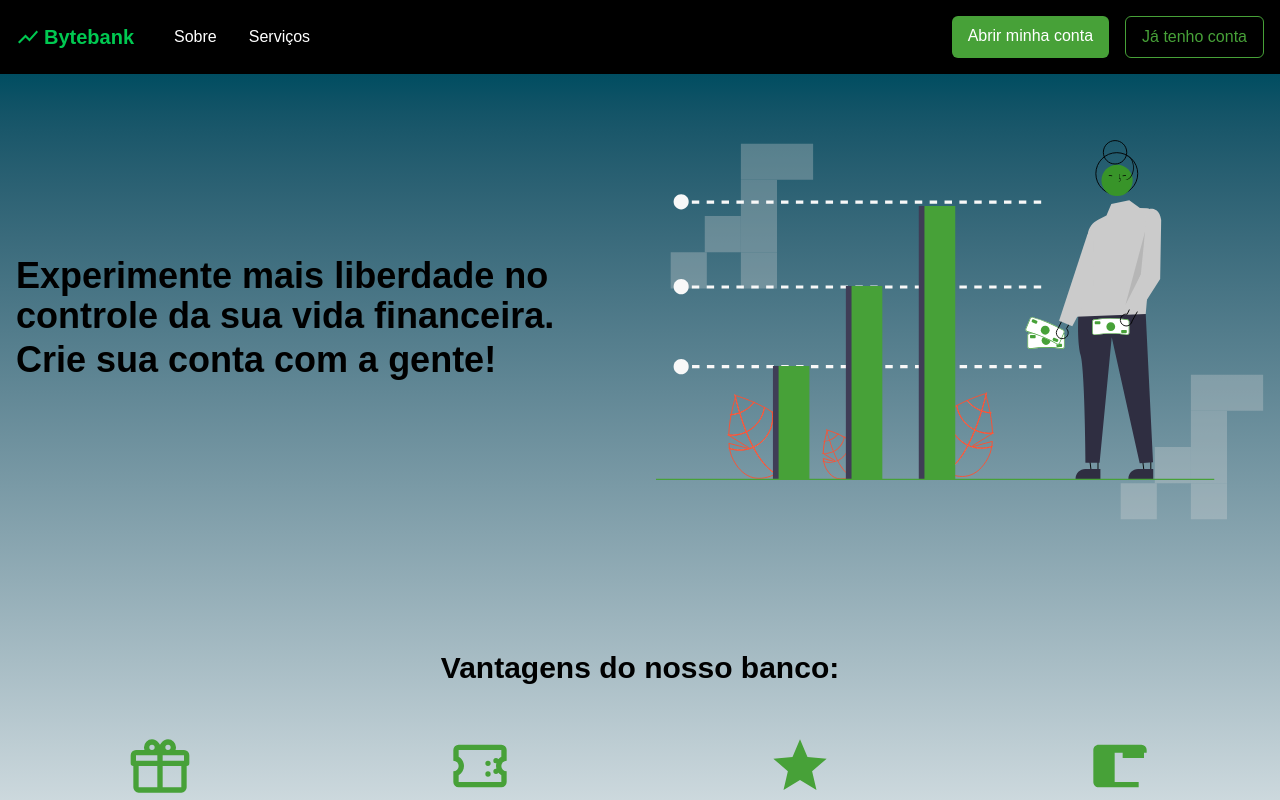
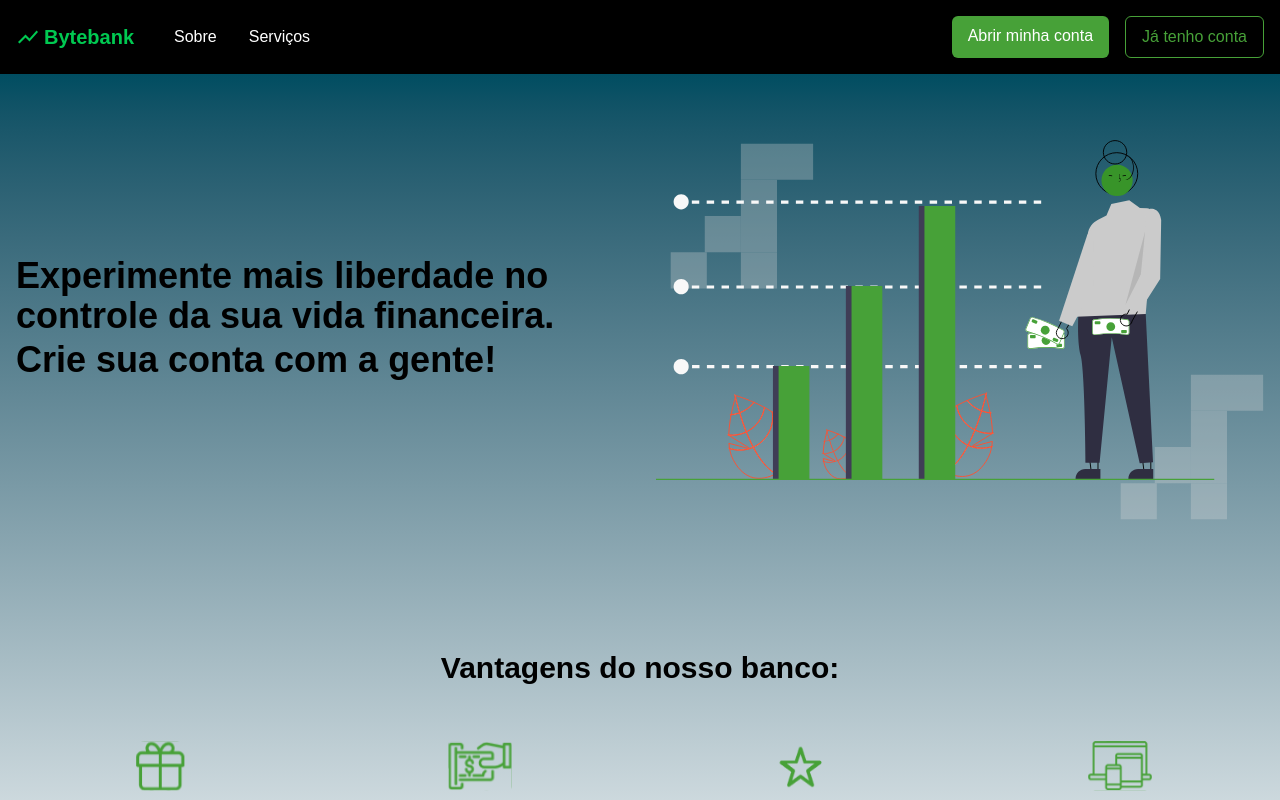
Before and after one commit to HenriqueBMoura/tech_challenge_fase_01, a Next.js app: page / in a window 1280 px wide. Shown: the top 800 px of the page. Built offline with nearby package versions, Linux system fonts and the light colour scheme.

Commit message:
feat: add SVG icons for account features and replace existing SVGs with Image components

```diff
--- a/src/app/page.tsx
+++ b/src/app/page.tsx
@@ -141,9 +141,13 @@ export default function Home() {
             {/* Benefits content - unchanged */}
             <div className="flex flex-col items-center text-center">
               <div className="text-green-dark mb-4">
-                <svg viewBox="0 0 24 24" fill="currentColor" className="w-16 h-16">
-                  <path d="M22,12V20A2,2 0 0,1 20,22H4A2,2 0 0,1 2,20V12A1,1 0 0,1 1,11V8A2,2 0 0,1 3,6H6.17C6.06,5.69 6,5.35 6,5A3,3 0 0,1 9,2C10,2 10.88,2.5 11.43,3.24V3.23L12,4L12.57,3.23V3.24C13.12,2.5 14,2 15,2A3,3 0 0,1 18,5C18,5.35 17.94,5.69 17.83,6H21A2,2 0 0,1 23,8V11A1,1 0 0,1 22,12M4,20H11V12H4V20M20,20V12H13V20H20M9,4A1,1 0 0,0 8,5A1,1 0 0,0 9,6A1,1 0 0,0 10,5A1,1 0 0,0 9,4M15,4A1,1 0 0,0 14,5A1,1 0 0,0 15,6A1,1 0 0,0 16,5A1,1 0 0,0 15,4M3,8V10H11V8H3M13,8V10H21V8H13Z" />
-                </svg>
+                <Image
+                  src="/landing-page/presente.svg"
+                  alt="Ícone de conta e cartão gratuitos"
+                  width={64}
+                  height={64}
+                  className="w-16 h-16"
+                />
               </div>
               <h3 className="text-green-dark text-lg font-semibold mb-2">Conta e cartão gratuitos</h3>
               <p className="text-gray-600">Isso mesmo, conta 100% digital, tarifa zero e mais que isso: sem tarifa de manutenção.</p>
@@ -151,9 +155,13 @@ export default function Home() {
 
             <div className="text-green-dark flex flex-col items-center text-center">
               <div className="text-green-dark mb-4">
-                <svg viewBox="0 0 24 24" fill="currentColor" className="w-16 h-16">
-                  <path d="M4,4A2,2 0 0,0 2,6V10A2,2 0 0,1 4,12A2,2 0 0,1 2,14V18A2,2 0 0,0 4,20H20A2,2 0 0,0 22,18V14A2,2 0 0,1 20,12A2,2 0 0,1 22,10V6A2,2 0 0,0 20,4H4M4,6H20V8.54C18.76,9.25 18,10.57 18,12C18,13.43 18.76,14.75 20,15.46V18H4V15.46C5.24,14.75 6,13.43 6,12C6,10.57 5.24,9.25 4,8.54V6M15,12A1,1 0 0,0 16,11A1,1 0 0,0 15,10A1,1 0 0,0 14,11A1,1 0 0,0 15,12M18,11A1,1 0 0,0 19,10A1,1 0 0,0 18,9A1,1 0 0,0 17,10A1,1 0 0,0 18,11M18,13A1,1 0 0,0 17,14A1,1 0 0,0 18,15A1,1 0 0,0 19,14A1,1 0 0,0 18,13M15,14A1,1 0 0,0 14,15A1,1 0 0,0 15,16A1,1 0 0,0 16,15A1,1 0 0,0 15,14Z" />
-                </svg>
+                <Image
+                  src="/landing-page/saque.svg"
+                  alt="Ícone de saque sem custo"
+                  width={64}
+                  height={64}
+                  className="w-16 h-16"
+                />
               </div>
               <h3 className="text-green-dark text-lg font-semibold mb-2">Saques sem custo</h3>
               <p className="text-gray-subtitle">Você pode sacar gratuitamente 4x por mês de qualquer Banco 24h.</p>
@@ -161,9 +169,13 @@ export default function Home() {
 
             <div className="flex flex-col items-center text-center">
               <div className="text-green-dark mb-4">
-                <svg viewBox="0 0 24 24" fill="currentColor" className="w-16 h-16">
-                  <path d="M12,17.27L18.18,21L16.54,13.97L22,9.24L14.81,8.62L12,2L9.19,8.62L2,9.24L7.45,13.97L5.82,21L12,17.27Z" />
-                </svg>
+                <Image
+                  src="/landing-page/pontos.svg"
+                  alt="Ícone de programa de pontos"
+                  width={64}
+                  height={64}
+                  className="w-16 h-16"
+                />
               </div>
               <h3 className="text-green-dark text-lg font-semibold mb-2">Programa de pontos</h3>
               <p className="text-gray-subtitle">Você pode acumular pontos com suas compras no crédito sem pagar mensalidade!</p>
@@ -171,9 +183,13 @@ export default function Home() {
 
             <div className="flex flex-col items-center text-center">
               <div className="text-green-dark mb-4">
-                <svg viewBox="0 0 24 24" fill="currentColor" className="w-16 h-16">
-                  <path d="M19,20H4C2.89,20 2,19.1 2,18V6C2,4.89 2.89,4 4,4H20A2,2 0 0,1 22,6V7H10V18H19V20M7.5,13L9,15L7.5,17H4V13H7.5M13,9V7H21V9H13Z" />
-                </svg>
+                <Image
+                  src="/landing-page/dispositivos.svg"
+                  alt="Ícone de seguro para dispositivos"
+                  width={64}
+                  height={64}
+                  className="w-16 h-16"
+                />
               </div>
               <h3 className="text-green-dark text-lg font-semibold mb-2">Seguro Dispositivos</h3>
               <p className="text-gray-subtitle">Seus dispositivos como celular, computador e laptop protegidos por uma mensalidade simbólica.</p>
```
Also changed, not shown: public/landing-page/dispositivos.svg (added).
